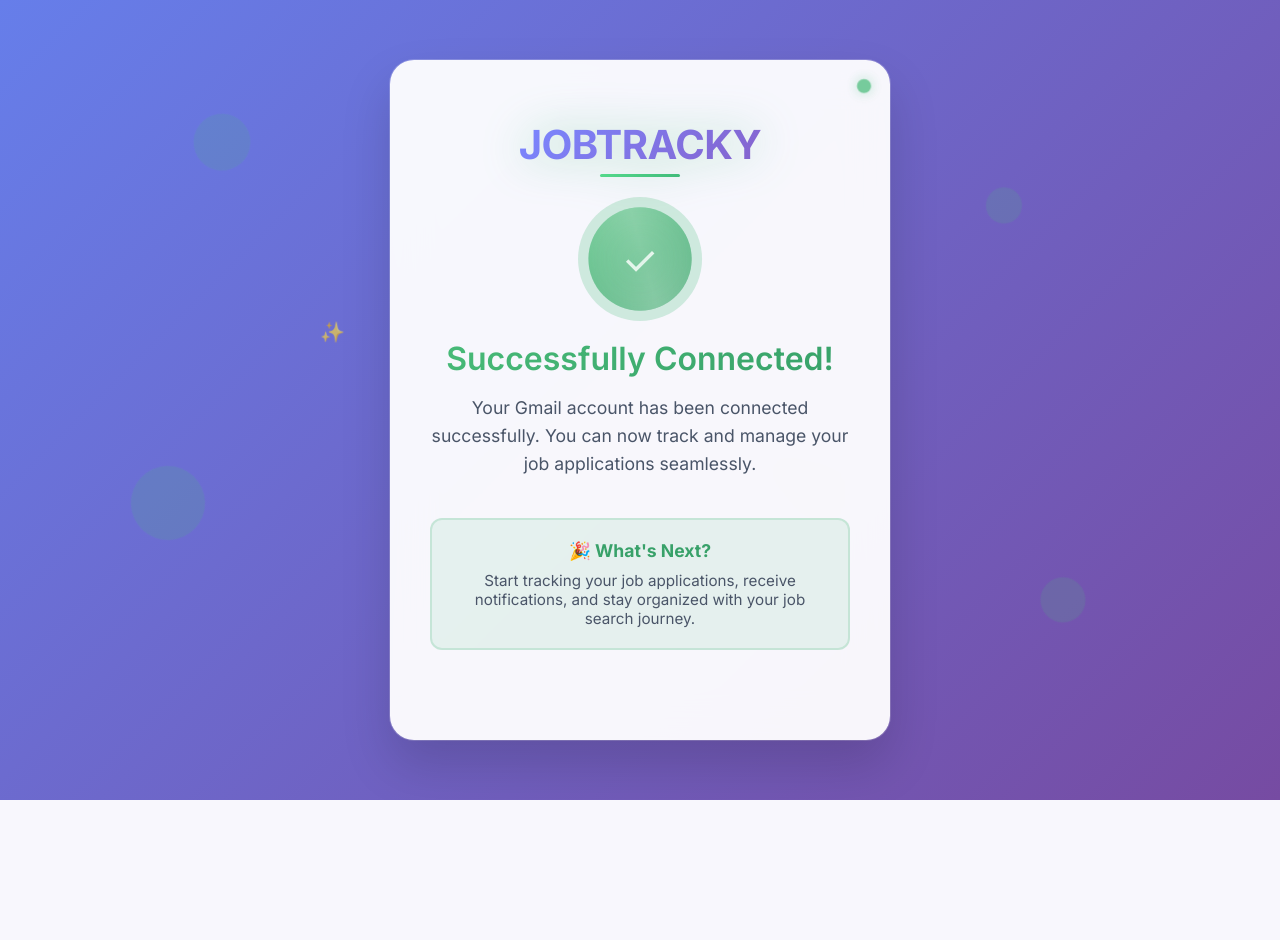
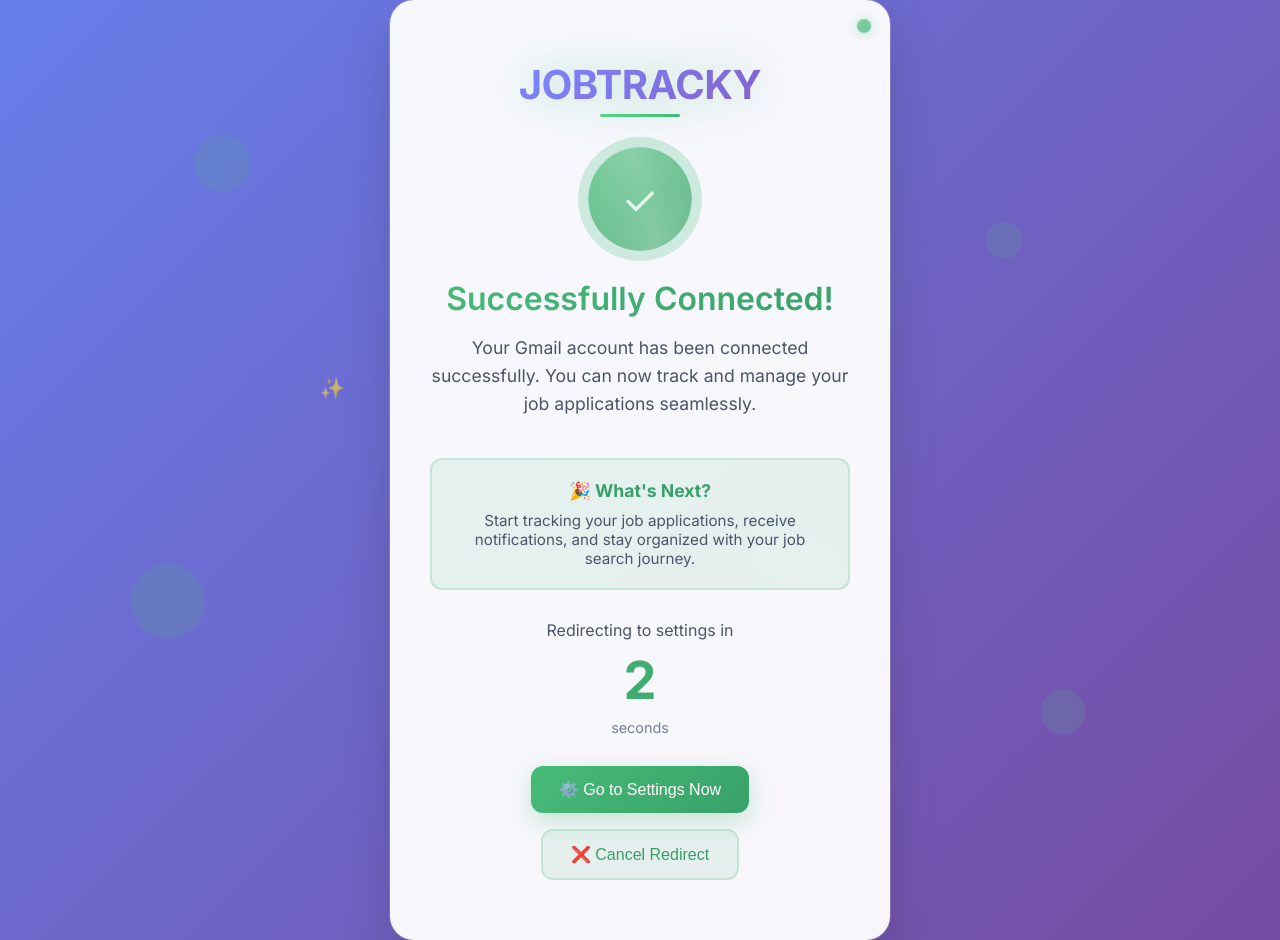
Before and after one commit to thegr8lewis/job-tracker-backend, a Django app: template jobtracker/templates/email_success.html in a window 1280 px wide. Before the commit the page ends 800 px from the top, so only its background shows below. Run offline with Django 5.2, Linux system fonts and the light colour scheme; the template is opened without the code that fills it, so the values that code supplies are empty; parts of the project's set-up code (start-up, migrations or seed data) failed here and were passed over.

Commit message:
Add action buttons and countdown timer to email templates for improved user interaction

```diff
--- a/jobtracker/templates/email_success.html
+++ b/jobtracker/templates/email_success.html
@@ -357,7 +357,37 @@
             50% { opacity: 0.7; transform: scale(1.2); }
         }
 
-        /* Responsive design */
+        .countdown-container {
+            margin: 30px 0;
+            animation: fadeInUp 1s ease-out 1.2s both;
+        }
+
+        .countdown-text {
+            font-size: 1rem;
+            color: #4a5568;
+            margin-bottom: 8px;
+        }
+
+        .countdown-timer {
+            font-size: 3rem;
+            font-weight: 700;
+            background: linear-gradient(135deg, #48bb78, #38a169);
+            -webkit-background-clip: text;
+            -webkit-text-fill-color: transparent;
+            background-clip: text;
+            margin: 10px 0;
+            animation: countdownPulse 1s ease-in-out infinite;
+        }
+
+        .countdown-subtext {
+            font-size: 0.9rem;
+            color: #718096;
+        }
+
+        @keyframes countdownPulse {
+            0%, 100% { transform: scale(1); }
+            50% { transform: scale(1.1); }
+        }
         @media (max-width: 768px) {
             .container {
                 padding: 40px 24px;
@@ -426,9 +456,55 @@
             <h3>🎉 What's Next?</h3>
             <p>Start tracking your job applications, receive notifications, and stay organized with your job search journey.</p>
         </div>
+
+        <div class="countdown-container">
+            <div class="countdown-text">Redirecting to settings in</div>
+            <div class="countdown-timer" id="countdown">5</div>
+            <div class="countdown-subtext">seconds</div>
+        </div>
+
+        <div class="action-buttons">
+            <button class="btn btn-primary" onclick="window.location.href='https://jobtracker-frontendd.onrender.com/settings'">
+                ⚙️ Go to Settings Now
+            </button>
+            <button class="btn btn-secondary" onclick="cancelRedirect()">
+                ❌ Cancel Redirect
+            </button>
+        </div>
     </div>
 
     <script>
+        // Auto-redirect functionality
+        let countdownTimer;
+        let timeLeft = 5;
+        let redirectCancelled = false;
+
+        function startCountdown() {
+            const countdownElement = document.getElementById('countdown');
+
+            countdownTimer = setInterval(() => {
+                if (redirectCancelled) {
+                    clearInterval(countdownTimer);
+                    return;
+                }
+
+                timeLeft--;
+                countdownElement.textContent = timeLeft;
+
+                if (timeLeft <= 0) {
+                    clearInterval(countdownTimer);
+                    window.location.href = 'https://jobtracker-frontendd.onrender.com/settings';
+                }
+            }, 1000);
+        }
+
+        function cancelRedirect() {
+            redirectCancelled = true;
+            clearInterval(countdownTimer);
+            document.querySelector('.countdown-container').style.opacity = '0.5';
+            document.querySelector('.countdown-text').textContent = 'Redirect cancelled';
+        }
+
         // Create falling confetti
         function createConfetti() {
             for (let i = 0; i < 50; i++) {
@@ -448,6 +524,9 @@
         document.addEventListener('DOMContentLoaded', function() {
             // Trigger confetti after page loads
             setTimeout(createConfetti, 500);
+
+            // Start countdown after celebration animations
+            setTimeout(startCountdown, 3000);
 
             // Mouse movement parallax effect
             document.addEventListener('mousemove', function(e) {
```
Also changed, not shown: jobtracker/templates/email_error.html (+9 -31 lines).
